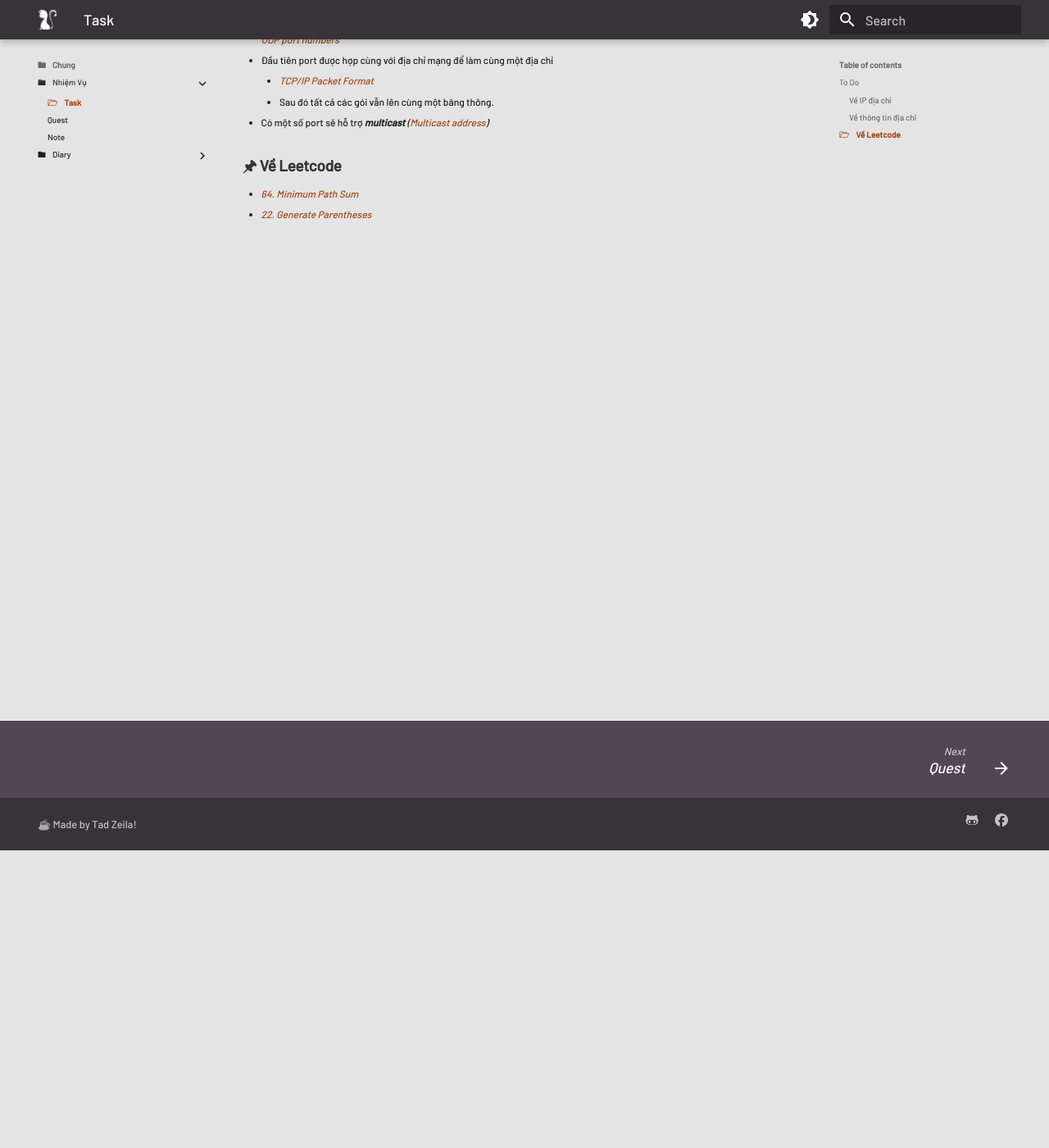
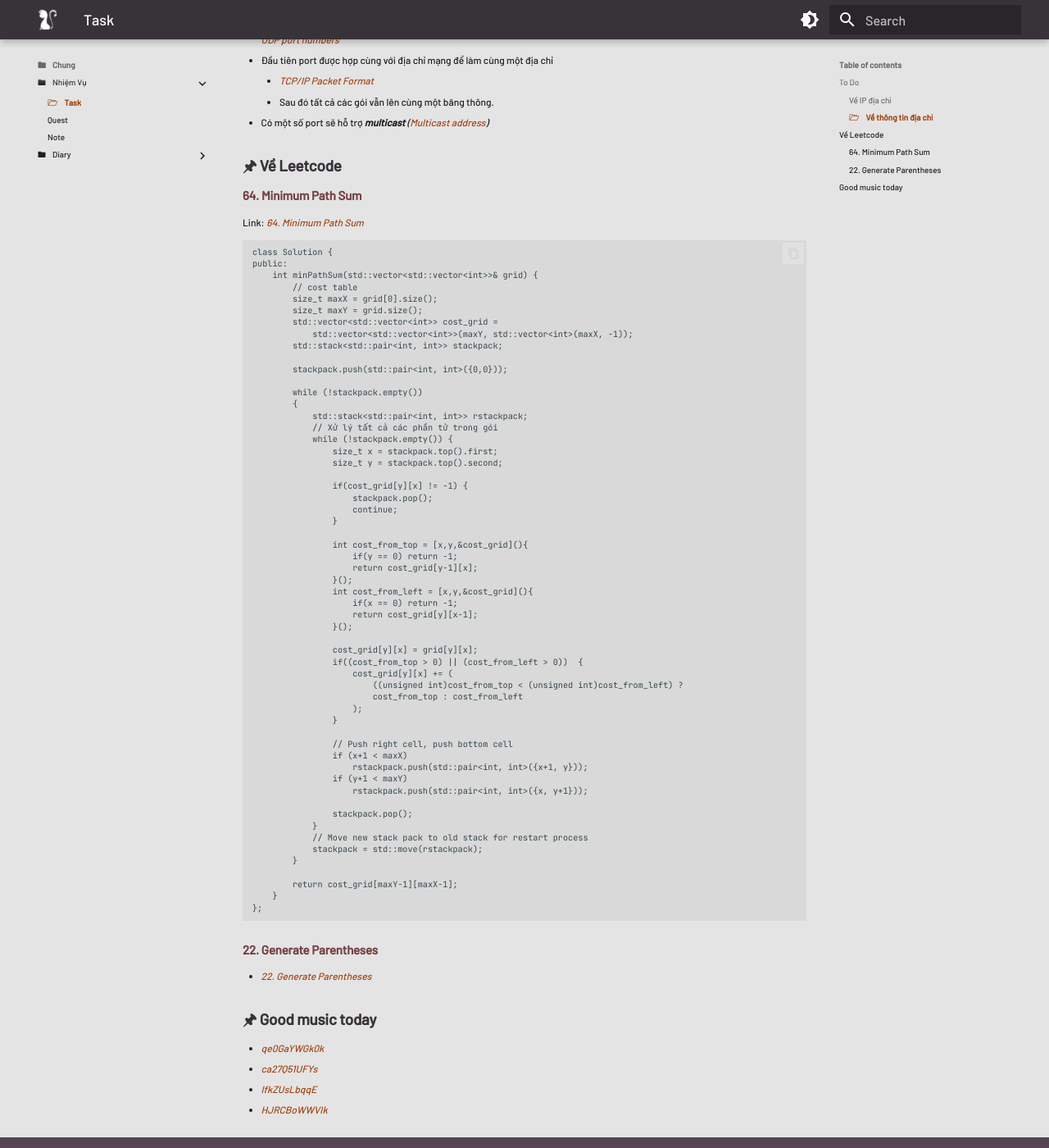
Before and after one commit to dothanhdathp/taddiary, an MkDocs documentation site: the page built from docs/index.md, in a window 1280 px wide and 1400 px high, scrolled down 363 px. Shown: the whole window at 82% size. Built offline with MkDocs 1.6.1 and Material for MkDocs 9.7.7, drawn with Linux system fonts in a browser that asks for light colours.

Commit message:
update process today

````diff
--- a/docs/index.md
+++ b/docs/index.md
@@ -17,5 +17,77 @@
 
 ## Về Leetcode
 
-- [64. Minimum Path Sum](https://leetcode.com/problems/minimum-path-sum/)
+### 64. Minimum Path Sum
+
+Link: [64. Minimum Path Sum](https://leetcode.com/problems/minimum-path-sum/)
+
+```cpp
+class Solution {
+public:
+	int minPathSum(std::vector<std::vector<int>>& grid) {
+		// cost table
+		size_t maxX = grid[0].size();
+		size_t maxY = grid.size();
+		std::vector<std::vector<int>> cost_grid =
+			std::vector<std::vector<int>>(maxY, std::vector<int>(maxX, -1));
+		std::stack<std::pair<int, int>> stackpack;
+
+		stackpack.push(std::pair<int, int>({0,0}));
+
+		while (!stackpack.empty())
+		{
+			std::stack<std::pair<int, int>> rstackpack;
+			// Xử lý tất cả các phần tử trong gói
+			while (!stackpack.empty()) {
+				size_t x = stackpack.top().first;
+				size_t y = stackpack.top().second;
+
+				if(cost_grid[y][x] != -1) {
+					stackpack.pop();
+					continue;
+				}
+
+				int cost_from_top = [x,y,&cost_grid](){
+					if(y == 0) return -1;
+					return cost_grid[y-1][x];
+				}();
+				int cost_from_left = [x,y,&cost_grid](){
+					if(x == 0) return -1;
+					return cost_grid[y][x-1];
+				}();
+
+				cost_grid[y][x] = grid[y][x];
+				if((cost_from_top > 0) || (cost_from_left > 0))  {
+					cost_grid[y][x] += (
+						((unsigned int)cost_from_top < (unsigned int)cost_from_left) ?
+						cost_from_top : cost_from_left
+					);
+				}
+
+				// Push right cell, push bottom cell
+				if (x+1 < maxX)
+					rstackpack.push(std::pair<int, int>({x+1, y}));
+				if (y+1 < maxY)
+					rstackpack.push(std::pair<int, int>({x, y+1}));
+
+				stackpack.pop();
+			}
+			// Move new stack pack to old stack for restart process
+			stackpack = std::move(rstackpack);
+		}
+
+		return cost_grid[maxY-1][maxX-1];
+	}
+};
+```
+
+### 22. Generate Parentheses
+
 - [22. Generate Parentheses](https://leetcode.com/problems/generate-parentheses/)
+
+## Good music today
+
+- [qe0GaYWGk0k](https://www.youtube.com/watch?v=qe0GaYWGk0k)
+- [ca27Q51UFYs](https://www.youtube.com/watch?v=ca27Q51UFYs)
+- [IfkZUsLbqqE](https://www.youtube.com/watch?v=IfkZUsLbqqE)
+- [HJRCBoWWVIk](https://www.youtube.com/watch?v=HJRCBoWWVIk)
````
